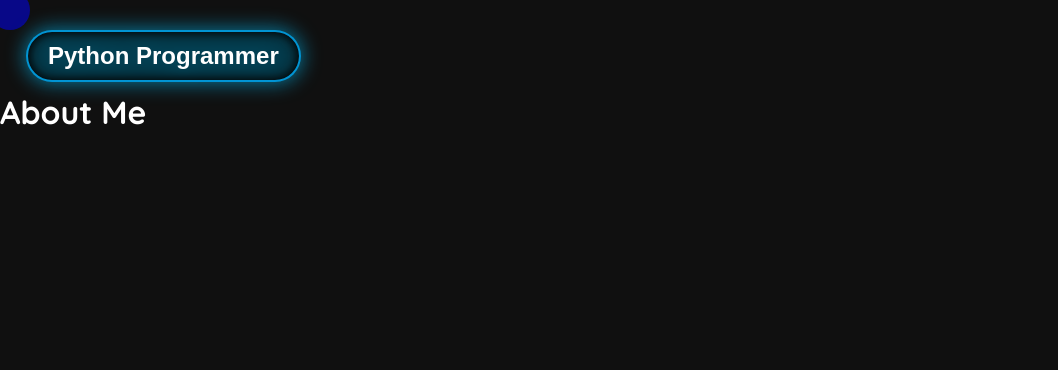
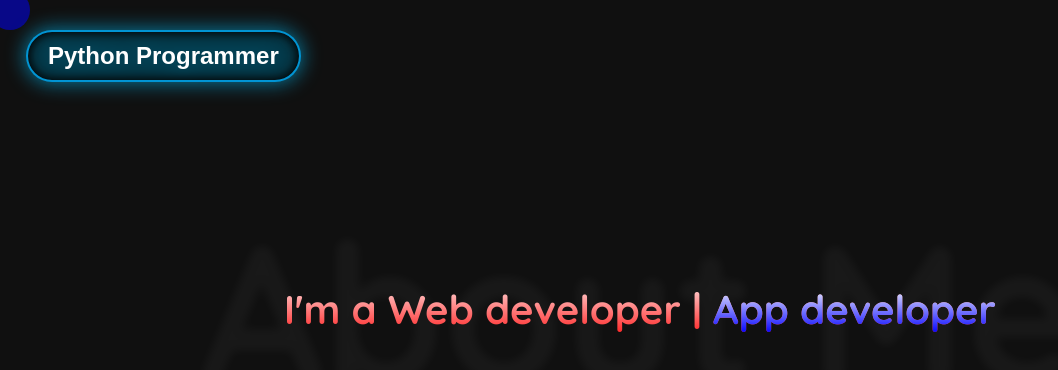
Before and after one commit to MohamedFazil89/MyPortFolio-, a React (Create React App) app: page /About in a window 1280 px wide. Shown: the top 370 px of the page, without its empty margins (0-1058 px from the left). Built offline with nearby package versions, Linux system fonts and the light colour scheme; a web font is replaced by a local one.

Commit message:
About page started

```diff
--- a/src/Pages/About.jsx
+++ b/src/Pages/About.jsx
@@ -6,13 +6,24 @@ import Navbar from "../Components/Navbar";
 export default function About() {
     return (
         <>
-        <Navbar />
-        <div className="About-container">
-            <h1>About Me</h1>
+            <Navbar />
+            <div className="About-container">
+                <b>About Me</b>
+                <p>I'm a Web developer |<span> App developer</span></p>
+                {/* <p>
+                    Hi Guys! I am Mohamed Fazil, a web and app developer with a passion for creating
+                    user-friendly, innovative designs. Proficient in HTML, CSS, JavaScript, and Python,
+                    I specialize in robust solutions. My skills also include React Native for mobile
+                    development. Throughout my IT studies, I've actively participated in hackathons,
+                    showcasing my commitment to blending creativity and functionality in every project.
 
 
-        </div>
+                </p> */}
 
-               </>
+
+            </div>
+
+
+        </>
     )
 }
--- a/src/styles/About.css
+++ b/src/styles/About.css
@@ -1,2 +1,43 @@
 @import url('https://fonts.googleapis.com/css2?family=Gruppo&family=Noto+Serif+Khitan+Small+Script&family=Open+Sans:ital,wght@0,300..800;1,300..800&family=Playfair+Display:ital,wght@0,400..900;1,400..900&display=swap');
 /*   font-family: "Playfair Display", serif; */
+.About-container{
+  display: flex;
+  flex-direction: column;
+  justify-content: center;
+  align-items: center;
+  margin: 15%;
+  /* height: 100vh; */
+}
+.About-container b{
+  font-size: 12rem;
+  position: fixed;
+  z-index: -999;
+  /* color: rgba(245, 222, 179, 0.071); */
+  color: transparent;
+  text-shadow: 0 0 10px rgba(255, 255, 255, 0.197);
+  /* filter: drop-shadow(0 0 10px blue); */
+  opacity: .2;
+}
+
+/* .About-container h1{
+  font-size: 3rem;
+  background: linear-gradient(red, blue);
+  color: transparent;
+  background-clip: text;
+} */
+.About-container p{
+  font-size: 2.5rem;
+  background: linear-gradient(white, red);
+  background-clip: text;
+  color: transparent;
+  font-weight: bolder;
+  /* box-shadow: 0 0 1px white; */
+  padding: 10px 20px;
+  cursor: pointer;
+
+}
+.About-container p span{
+  background: linear-gradient(white, blue);
+  background-clip: text;
+  color: transparent;
+}
```
